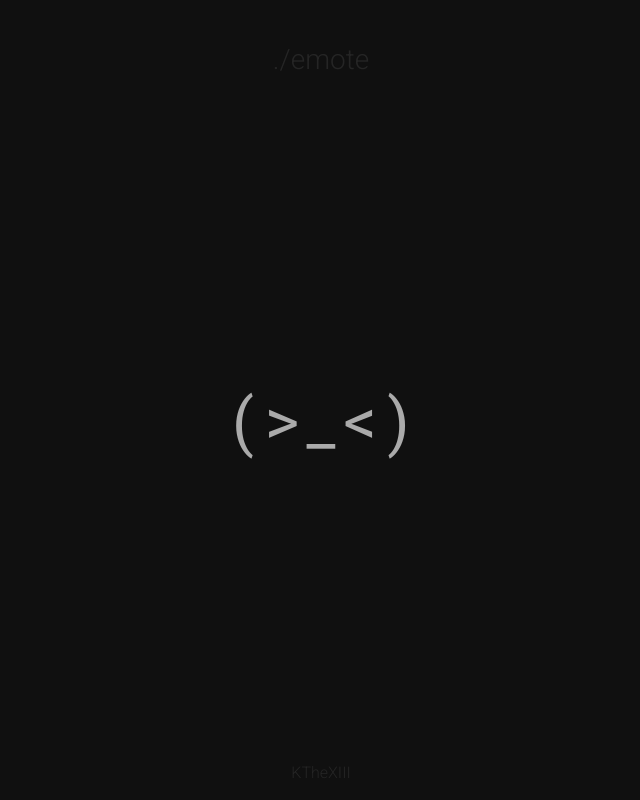
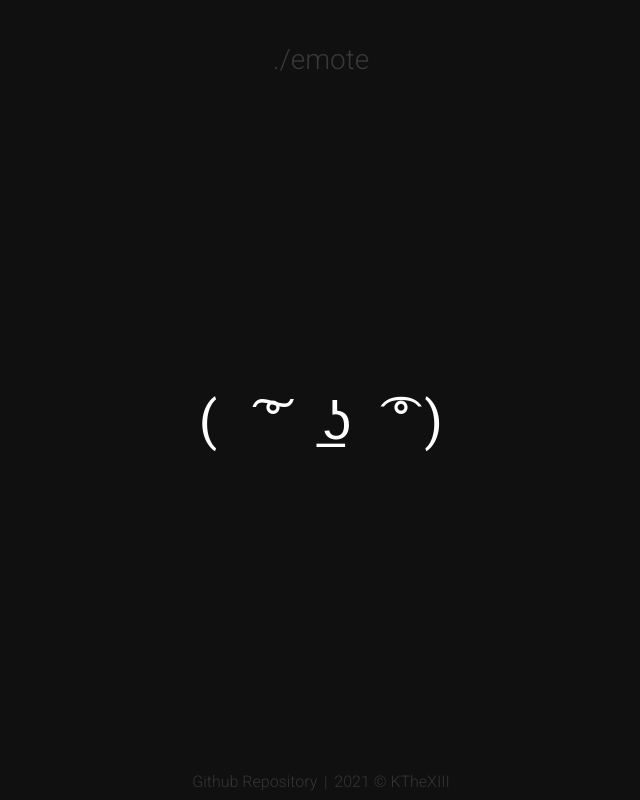
Before and after one commit to KTheXIII/emote-reactjs, a React (Create React App) app: page / in a window 1280 px wide. Shown: the whole page, without its empty margins (319-959 px from the left). Built offline with nearby package versions, Linux system fonts and the light colour scheme.

Commit message:
Copy emote on click
Moved out emote list to json file

```diff
--- /dev/null
+++ b/src/App.tsx
@@ -0,0 +1,27 @@
+import { useState } from 'react'
+import { AppName } from './components/AppName'
+import { Emote } from './components/Emote'
+import { AppFooter } from './components/AppFooter'
+
+function App(): JSX.Element {
+  const [randomise, randomEmote] = useState(0)
+
+  return (
+    <div className="app">
+      <AppName
+        title={'./emote'}
+        titleClicked={() => {
+          randomEmote(Math.random())
+        }}
+      />
+      <Emote randomise={randomise} />
+      <AppFooter
+        link='https://github.com/KTheXIII'
+        name='2021 © KTheXIII'
+        githublink='https://github.com/KTheXIII/emote-reactjs'
+      />
+    </div>
+  )
+}
+
+export default App
--- /dev/null
+++ b/src/assets/emojis.json
@@ -0,0 +1,19 @@
+{
+  "list": [
+    "(o _ o)",
+    "(>_<)",
+    "(っ˘̩╭╮˘̩)っ",
+    "(×_×)",
+    "(×﹏×)",
+    "(＋_＋)",
+    "(・・;)ゞ",
+    "(・_・)",
+    "( ͠° ͟ʖ ͡°)",
+    "( ಠ ʖ̯ ಠ)",
+    "(￣ ￣|||)",
+    "(`ー´)",
+    "¯\\_(ツ)_/¯",
+    "＼(＾▽＾)／",
+    "( ´ ▽ ` )"
+  ]
+}
--- a/src/components/AppFooter.tsx
+++ b/src/components/AppFooter.tsx
@@ -1,11 +1,25 @@
-export function AppFooter(props: { link: string, name: string }): JSX.Element {
+interface IAppFooter {
+  link: string
+  name: string
+  githublink?: string
+}
+
+export function AppFooter(props: IAppFooter): JSX.Element {
   return (
     <div className="app-footer">
+      <a
+        title="Github repository link"
+        rel="noreferrer"
+        target="_blank"
+        href={props.githublink ? props.githublink : '/'}
+      >Github Repository</a>
+      <span>|</span>
       <a title="Github profile link"
         rel="noreferrer"
         target="_blank"
         href={props.link}
         id="github-link">{props.name}</a>
-    </div>
+
+    </div >
   )
 }
--- a/src/components/AppName.tsx
+++ b/src/components/AppName.tsx
@@ -1,7 +1,15 @@
-export function AppName(props: { title: string }): JSX.Element {
+
+interface IAppName {
+  title: string
+  titleClicked: (() => void)
+}
+
+export function AppName(props: IAppName): JSX.Element {
   return (
     <div className="app-name">
-      <p>{props.title}</p>
+      <p className="app-title noselect"
+        onClick={props.titleClicked}
+      >{props.title}</p>
     </div>
   )
 }
--- a/src/components/Emote.tsx
+++ b/src/components/Emote.tsx
@@ -1,39 +1,70 @@
-import { useState } from 'react'
+import {
+  useState,
+  useRef,
+  useEffect
+} from 'react'
+import emotes from '../assets/emojis.json'
 
-const emoteList = [
-  '(o _ o)',
-  '(>_<)',
-  '(っ˘̩╭╮˘̩)っ',
-  '(×_×)',
-  '(×﹏×)',
-  '(＋_＋)',
-  '(・・;)ゞ',
-  '(・_・)',
-  '( ͠° ͟ʖ ͡°)',
-  '( ಠ ʖ̯ ಠ)',
-  '(￣ ￣|||)',
-  '(`ー´)',
-  '¯\\_(ツ)_/¯',
-]
+interface IEmote {
+  randomise?: number
+}
 
-export function Emote(): JSX.Element {
-  const [emote, setEmote] = useState('(>_<)')
 let lastIndex = 0
-
-  return (
-    <div className="emote-container"
-      onClick={() => {
+const emoteList = emotes.list
+function getRandomEmote() {
   let i = Math.floor(Math.random() * emoteList.length)
   if (lastIndex == i) {
     i = (i < emoteList.length) ? i++ : i--
     lastIndex = i
   }
-        setEmote(emoteList[i])
+  return emoteList[i]
+}
+
+export function Emote(props: IEmote): JSX.Element {
+  const emoteTextRef = useRef<HTMLInputElement | null>(null)
+  const [emote, setEmote] = useState(getRandomEmote())
+  const [tool, setTool] = useState('Copy')
+
+  useEffect(() => {
+    setEmote(getRandomEmote())
+  }, [props.randomise])
+
+  return (
+    <div className="emote-container"
+      onKeyPress={e => {
+        e.preventDefault()
+      }}
+    >
+      <div className="emote-copy"
+        onClick={() => {
+          emoteTextRef.current?.select()
+          emoteTextRef.current?.setSelectionRange(0, 99999)
+          document.execCommand('copy')
+          setTool('Copied!')
+
+          if (window.getSelection) {
+            if (window.getSelection()?.empty) {  // Chrome
+              window.getSelection()?.empty()
+            } else if (window.getSelection()?.removeAllRanges) {  // Firefox
+              window.getSelection()?.removeAllRanges()
+            }
+          }
+        }}
+        onMouseOut={() => {
+          setTool('Copy')
         }}>
-      <p
+        <input
+          type="text"
           id="emote-display"
-        className="noselect"
-      >{emote}</p>
+          value={emote}
+          ref={emoteTextRef}
+          disabled
+          onChange={() => { /* */ }}
+          className="noselect" />
+        <span
+          className="emote-tooltip noselect"
+        >{tool}</span>
       </div>
+    </div >
   )
 }
--- a/src/index.tsx
+++ b/src/index.tsx
@@ -1,19 +1,13 @@
+import React from 'react'
 import ReactDOM from 'react-dom'
 
 import './styles/main.css'
 
-import { AppName } from './components/AppName'
-import { Emote } from './components/Emote'
-import { AppFooter } from './components/AppFooter'
+import App from './App'
 
-function app() {
-  return (
-    <div className="app">
-      <AppName title={'./emote'} />
-      <Emote />
-      <AppFooter link={'https://github.com/KTheXIII'} name={'KTheXIII'} />
-    </div>
-  )
-}
-
-ReactDOM.render(app(), document.getElementById('root'))
+ReactDOM.render(
+  <React.StrictMode>
+    <App />
+  </React.StrictMode>,
+  document.getElementById('root')
+)
--- a/src/styles/main.css
+++ b/src/styles/main.css
@@ -1,11 +1,18 @@
-html, body, #root {
+:root{
+  --background-dark: #101010;
+  --color-dark: #ececec;
+}
+
+html,
+body,
+#root {
   margin: 0;
   padding: 0;
   font-family: 'Roboto', sans-serif;
   height: 100%;
 
-  background-color: #101010;
-  color: #ececec;
+  background-color: var(--background-dark);
+  color: var(--color-dark);
 }
 
 .app {
@@ -23,10 +30,16 @@ html, body, #root {
   font-weight: 300;
 }
 
-.app-name p {
+.app-name
+.app-title {
   margin: auto;
   margin-top: 32pt;
-  color: #252525;
+  color: #383838;
+}
+
+.app-name
+.app-title:hover {
+  cursor: pointer;
 }
 
 .emote-container {
@@ -35,30 +48,97 @@ html, body, #root {
   place-content: center;
 }
 
-.emote-container #emote-display {
-  font-size: 48pt;
+.emote-container
+.emote-copy
+#emote-display {
+  font-size: 40pt;
+  width: 100%;
+  padding: 0;
   font-family: 'Roboto Mono', monospace;
-  color: #aaaaaa;
+  background-color: var(--background-dark);
+  color: var(--color-dark);
 }
 
-.emote-container #emote-display:hover {
+.emote-container
+.emote-copy
+input[type='text'] {
+  text-align: center;
+  border: none;
+  text-decoration: none;
+  outline: none;
+}
+
+.emote-container
+.emote-copy
+input[type='text']:disabled {
+  color: white !important;
+}
+
+.emote-container
+.emote-copy
+#emote-display:hover {
   cursor: pointer;
 }
 
-.emote-container #emote-display:active {
-  font-size: 40pt;
+.emote-container
+.emote-copy
+#emote-display:active {
+  font-size: 39pt;
+}
+
+.emote-container
+.emote-copy
+.emote-tooltip {
+  visibility: hidden;
+  opacity: 0;
+  position: absolute;
+  background-color: #555;
+  left: 50%;
+  text-align: center;
+  width: 60pt;
+  padding: 5pt;
+  border-radius: 5pt;
+  bottom: 54%;
+  z-index: 1;
+  margin-left: -30pt;
+}
+
+.emote-container
+.emote-copy
+.emote-tooltip::after {
+  content: "";
+  position: absolute;
+  top: 100%;
+  left: 50%;
+  margin-left: -5pt;
+  border-width: 5pt;
+  border-style: solid;
+  border-color: #555 transparent transparent transparent;
+}
+
+.emote-container
+.emote-copy:hover
+.emote-tooltip {
+  visibility: visible;
+  opacity: 1;
 }
 
 .app-footer {
   height: 32pt;
   display: flex;
+  flex-direction: row;
   place-content: center;
 }
 
-.app-footer a {
+.app-footer a, .app-footer span {
+  margin: auto 0pt;
   text-decoration: none;
-  color: #252525;
+  color: #353535;
   font-weight: 300;
+}
+
+.app-footer span {
+  padding: 0pt 5pt;
 }
 
 .app-footer a:hover {
@@ -67,11 +147,11 @@ html, body, #root {
 
 .noselect {
   -webkit-touch-callout: none; /* iOS Safari */
-  -webkit-user-select: none; /* Safari */
-  -khtml-user-select: none; /* Konqueror HTML */
-  -moz-user-select: none; /* Firefox */
-  -ms-user-select: none; /* Internet Explorer/Edge */
-  user-select: none; /* Non-prefixed version, currently
+  -webkit-user-select: none;   /* Safari */
+  -khtml-user-select: none;    /* Konqueror HTML */
+  -moz-user-select: none;      /* Firefox */
+  -ms-user-select: none;       /* Internet Explorer/Edge */
+  user-select: none;           /* Non-prefixed version, currently
                                   supported by Chrome and Opera */
 }
 
```
Also changed, not shown: 1 other file (tests, documents, lock files or other folders). Lines whose indentation alone changed are shown as unchanged.
